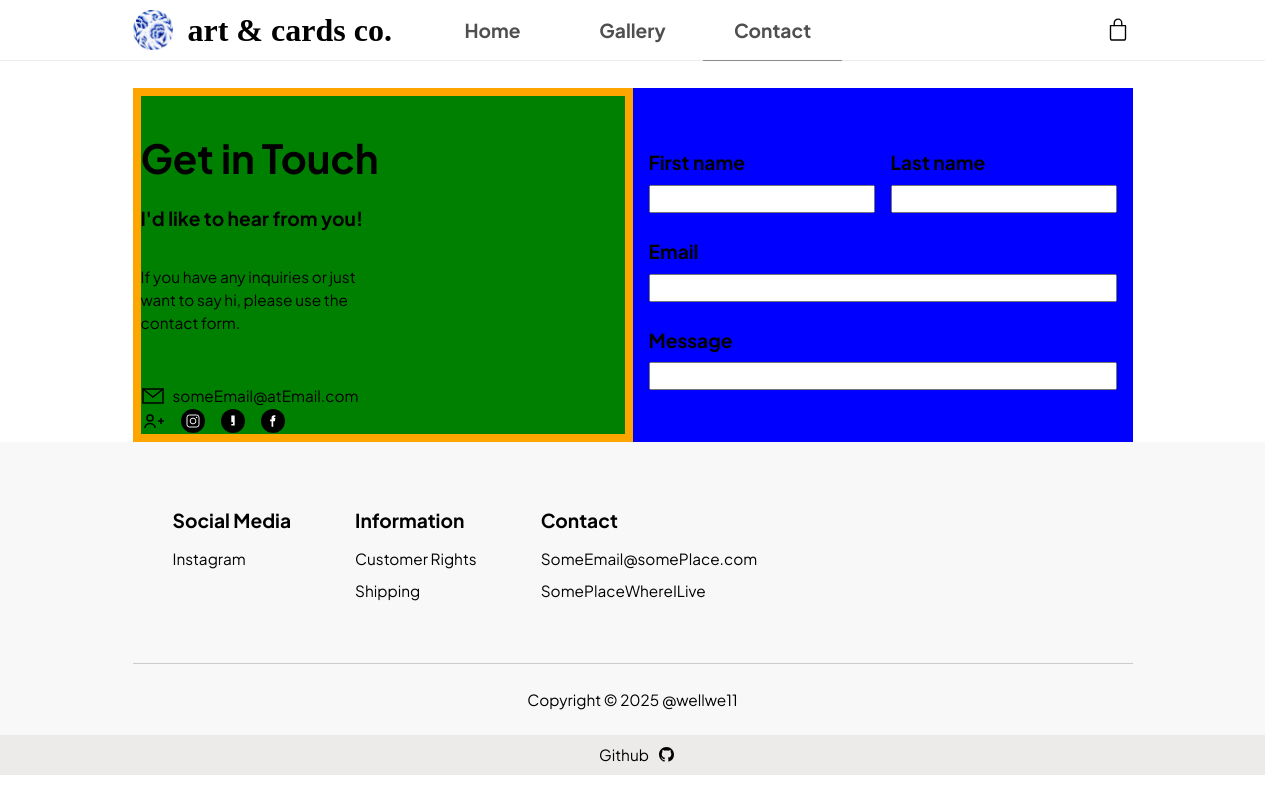
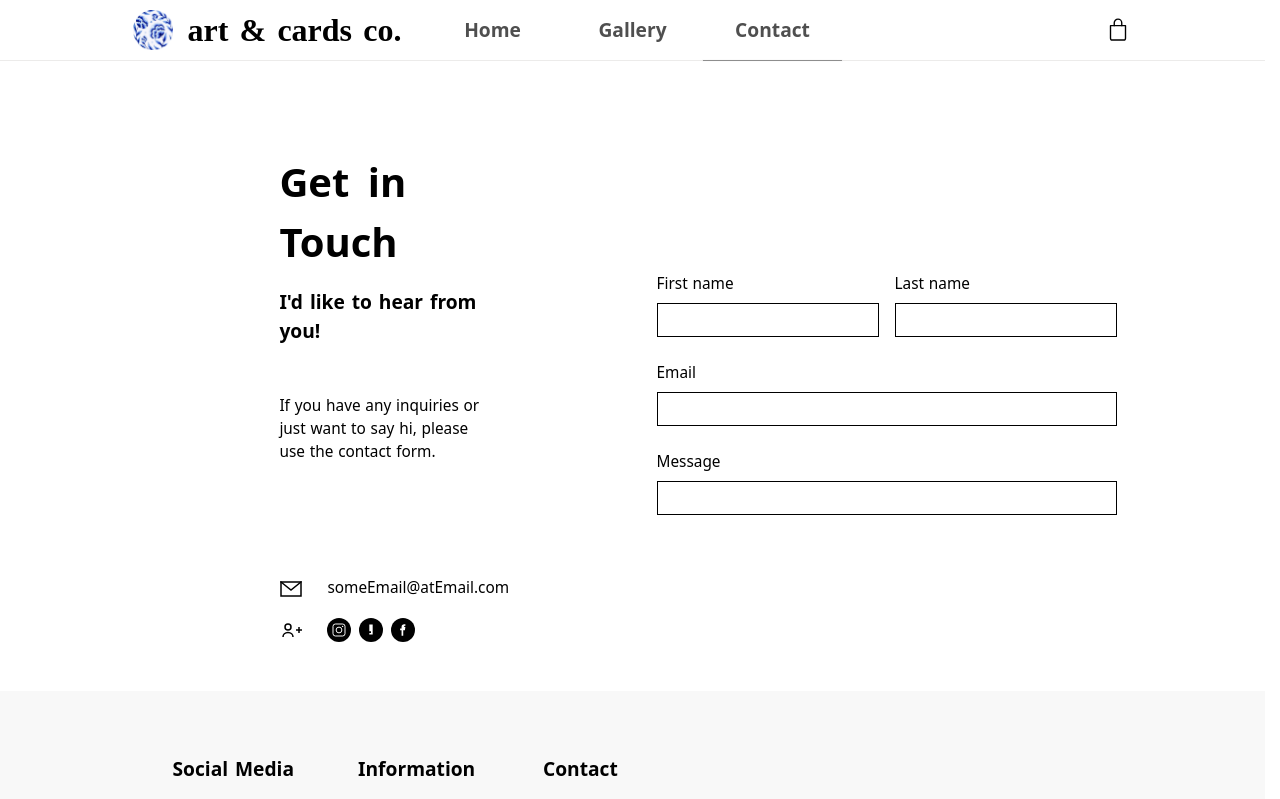
Before and after one commit to wellwe11/elliesWebsite, a React (Vite) app: page /contact in a window 1280 px wide. Shown: the top 799 px of the page. Built offline with nearby package versions, Linux system fonts and the light colour scheme; a web font is replaced by a local one.

Commit message:
i have given the contact a generic style as well as configured word-spacing that suits the website well in the index.scss document

```diff
--- a/src/UI/UIComponents/BODY/contactUs/components/contactInfo/components/contact/contact.module.scss
+++ b/src/UI/UIComponents/BODY/contactUs/components/contactInfo/components/contact/contact.module.scss
@@ -1,10 +1,17 @@
 .contact {
+  width: fit-content;
+  padding: var(--spacing-3) 0px;
   .localSvgContainer {
     display: flex;
     .svgWrapper {
-      width: var(--step-5);
       display: flex;
-      padding: 0px var(--spacing-1);
+
+      width: var(--spacing-3);
+      margin-left: var(--spacing-1);
+
+      &:first-child {
+        margin-left: 0px;
+      }
     }
   }
 }
@@ -20,7 +27,9 @@
   display: flex;
   align-items: center;
 
+  padding: var(--spacing-1) 0px;
+
   .link {
-    padding: 0px var(--spacing-1);
+    padding: 0px var(--spacing-3);
   }
 }
--- a/src/UI/UIComponents/BODY/contactUs/components/contactInfo/components/info/info.module.scss
+++ b/src/UI/UIComponents/BODY/contactUs/components/contactInfo/components/info/info.module.scss
@@ -1,18 +1,18 @@
 .info {
-  width: 50%;
-  height: max-content;
+  width: fit-content;
 
   display: flex;
   flex-direction: column;
   justify-content: space-between;
   align-items: flex-start;
 
-  padding: var(--spacing-3) 0px;
+  padding: var(--spacing-5) 0px;
 
   .titleWrapper {
     padding: var(--spacing-1) 0px;
+
     .title {
-      font-variation-settings: "wght" 450;
+      font-variation-settings: "wght" 600;
     }
   }
 
@@ -20,12 +20,12 @@
     padding: var(--spacing-1) 0px;
 
     .text {
-      font-variation-settings: "wght" 450;
+      font-variation-settings: "wght" 550;
     }
   }
 
   .bioText {
-    padding: var(--spacing-3) 0px;
+    padding: var(--spacing-5) 0px;
 
     .text {
       font-variation-settings: "wght" 300;
--- a/src/UI/UIComponents/BODY/contactUs/components/contactInfo/contactInfo.module.scss
+++ b/src/UI/UIComponents/BODY/contactUs/components/contactInfo/contactInfo.module.scss
@@ -1,3 +1,3 @@
 .contactInfoWrapper {
-  background-color: green;
+  width: 45%;
 }
--- a/src/UI/UIComponents/BODY/contactUs/components/contactInput/components/input/input.jsx
+++ b/src/UI/UIComponents/BODY/contactUs/components/contactInput/components/input/input.jsx
@@ -3,7 +3,7 @@ import classes from "./input.module.scss";
 const Input = ({ children = "Please add text", type = "text" }) => {
   return (
     <div className={classes.inputWrapper}>
-      <h6 className={classes.inputTitle}>{children}</h6>
+      <p className={classes.inputTitle}>{children}</p>
       <input className={classes.input} type={type} />
     </div>
   );
--- a/src/UI/UIComponents/BODY/contactUs/components/contactInput/components/input/input.module.scss
+++ b/src/UI/UIComponents/BODY/contactUs/components/contactInput/components/input/input.module.scss
@@ -2,9 +2,14 @@
   width: 100%;
   .inputTitle {
     padding: var(--spacing-1) 0px;
+    font-variation-settings: "wght" 500;
   }
 
   .input {
+    border: 1px solid black;
+    outline: none;
+
     width: 100%;
+    padding: calc(var(--spacing-1) / 2);
   }
 }
--- a/src/UI/UIComponents/BODY/contactUs/contactUs.module.scss
+++ b/src/UI/UIComponents/BODY/contactUs/contactUs.module.scss
@@ -12,19 +12,15 @@
     align-items: center;
     justify-content: center;
 
-    background-color: orange;
-
-    padding: var(--spacing-1);
+    padding: var(--spacing-2);
   }
 
   .inputsSection {
     flex: 1;
 
     display: flex;
-    justify-content: center;
+    justify-content: flex-start;
     align-items: center;
-
-    background-color: blue;
 
     padding: var(--spacing-1);
   }
--- a/src/index.scss
+++ b/src/index.scss
@@ -64,7 +64,9 @@
 
 p {
   font-size: var(--step--1);
+  word-spacing: 0.05em;
 }
+
 h6 {
   font-size: var(--step-0);
 }
@@ -82,6 +84,26 @@ h2 {
 }
 h1 {
   font-size: var(--step-5);
+  word-spacing: 0.2em;
+}
+
+h6,
+h5,
+h4,
+h3,
+h2 {
+  word-spacing: 0.1em;
+}
+
+h1,
+h2,
+h3,
+h4,
+h5,
+h6,
+p {
+  padding: 0;
+  margin: 0;
 }
 
 /* BASIC CSS RESET */
@@ -133,15 +155,3 @@ textarea,
 select {
   font: inherit;
 }
-
-h1,
-h2,
-h3,
-h4,
-h5,
-h6,
-p {
-  font-family: "Plus Jakarta Sans", sans-serif;
-  padding: 0;
-  margin: 0;
-}
```
